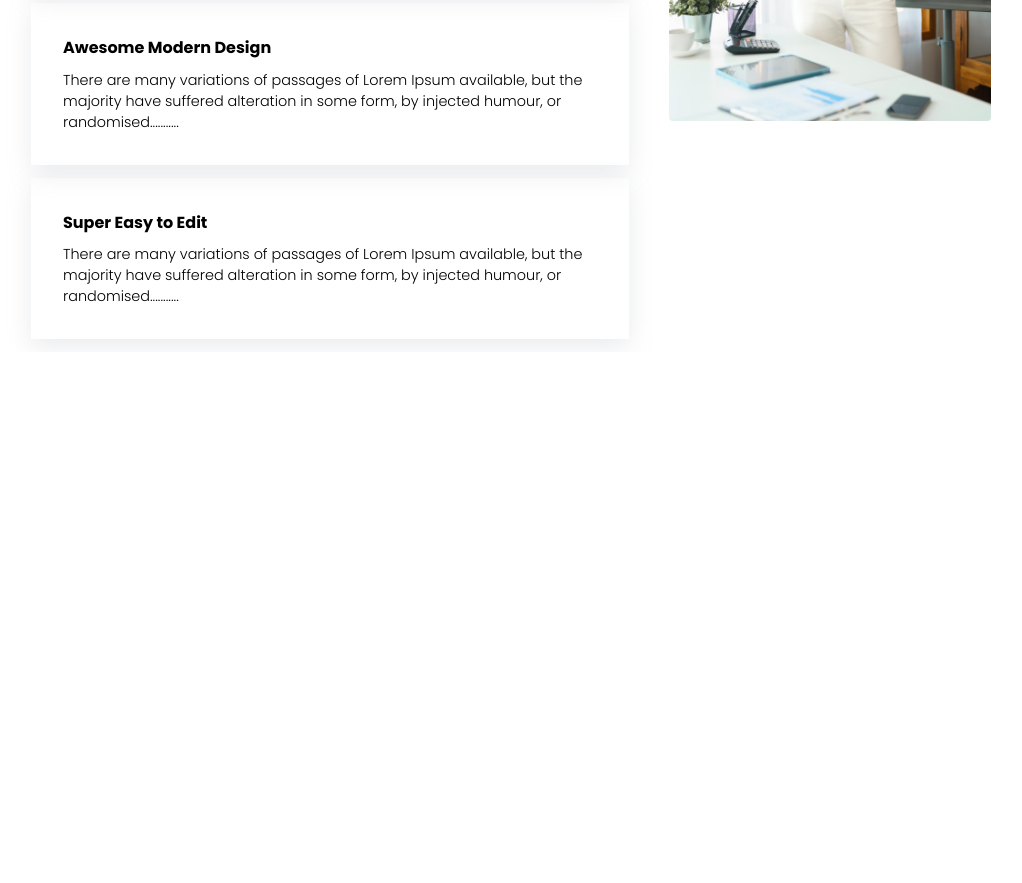
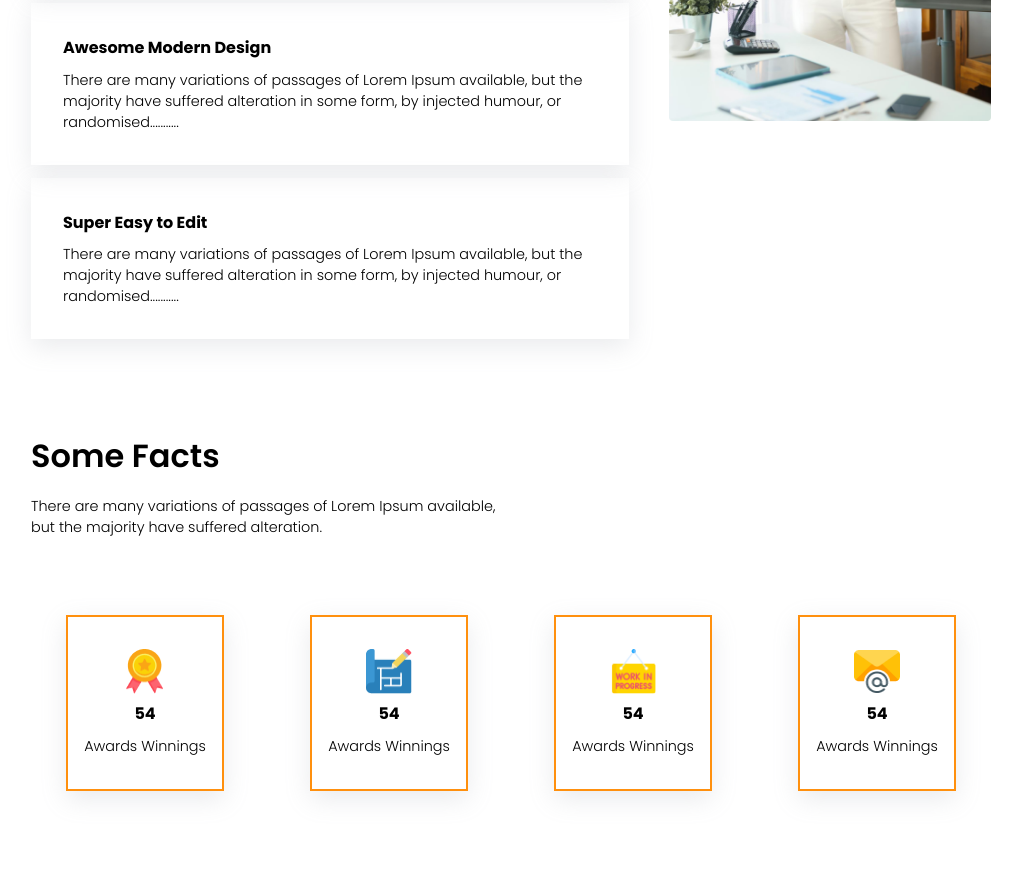
Before and after one commit to ahmedborna28/g3-architects, a plain HTML site: page index.html in a window 1280 px wide. Shown: the part 2327-3210 px from the top of the page, without its empty margins (129-1151 px from the left). Before the commit the page ends 2679 px from the top, so only its background shows below. Drawn offline with Linux system fonts and the light colour scheme.

Commit message:
added new

```diff
--- a/index.html
+++ b/index.html
@@ -81,8 +81,8 @@
               <div class="card">
                   <h4>Drag & Drop Builder</h4>
                   <p>There are many variations of passages of Lorem Ipsum available,
-                       but the majority have suffered alteration in some form, by
-                      injected humour, or randomised...........</p>
+                  but the majority have suffered alteration in some form, by
+                  injected humour, or randomised...........</p>
               </div>
               <div class="card">
                   <h4>Awesome Modern Design</h4>
@@ -101,4 +101,36 @@
               <img src="./images/architect.png" alt="">
           </div>
         </section>
+        <!-- facts section -->
+      <section class="facts">
+        <h3 class="title">Some Facts</h3>
+        <p class="desc">There are many variations of passages of Lorem Ipsum
+             available, <br> but the majority have suffered alteration.
+        </p>
+        <div class="cards-container">
+            <div class="card">
+                <img src="./images/icons/ribon.png" alt="">
+                <h4>54</h4>
+                <p>Awards Winnings</p>
+            </div>
+            <div class="card">
+                <img src="./images/icons/projects.png" alt="">
+                <h4>54</h4>
+                <p>Awards Winnings</p>
+            </div>
+            <div class="card">
+                <img src="./images/icons/customers.png" alt="">
+                <h4>54</h4>
+                <p>Awards Winnings</p>
+            </div>
+            <div class="card">
+                <img src="./images/icons/email.png" alt="">
+                <h4>54</h4>
+                <p>Awards Winnings</p>
+            </div>
+        </div>
+      </section>
+
+    </main>
   </body>
+</html>
--- a/styles/g3-architects.css
+++ b/styles/g3-architects.css
@@ -124,3 +124,52 @@ img{
     font-weight: 300;
     padding: 0.6rem 0 0 0;
 }
+
+/* facts section */
+.facts{
+    width: 75%;
+    margin: 0 auto;
+    padding: 5rem 0;
+}
+.cards-container{
+    display: flex;
+    justify-content: space-around;
+    gap: 1rem;
+    padding-top: 3rem;
+}
+.cards-container .card{
+    text-align: center;
+    border: 2px solid #FF900E;
+    padding: 2rem 1rem;
+}
+.cards-container .card img{
+    width: 45.22px;
+    height: 45.22px;
+}
+.facts .title{
+    font-size: 2rem;
+    font-weight: 600;
+}
+.facts .desc{
+    font-size: 0.9rem;
+    font-weight: 300;
+    padding: 1rem 0;
+}
+
+
+
+
+
+
+
+
+
+
+@media screen and (max-width: 576px) {
+    ul, nav, .feature, .about{
+        flex-direction: column;
+    }
+    .featured-image{
+        grid-template-columns: repeat(1, 1fr);
+    }
+}
```
